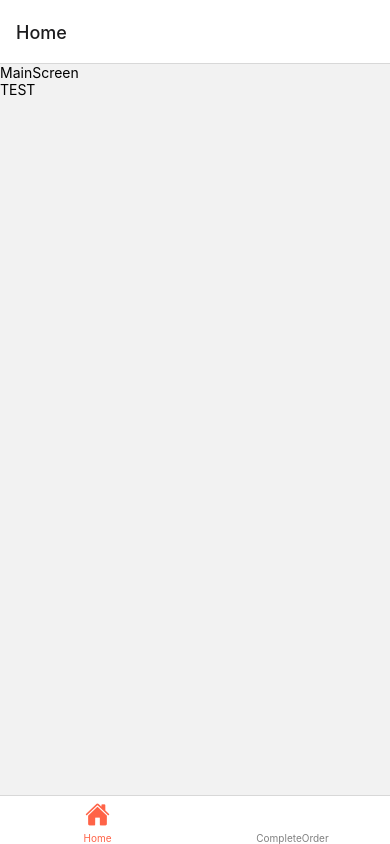
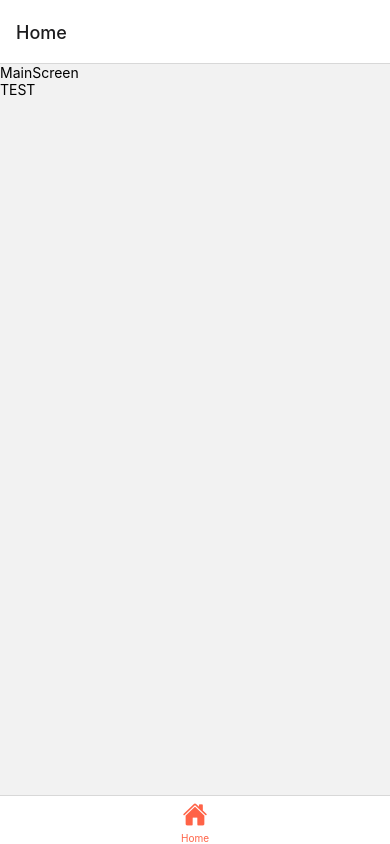
Before and after one commit to GiliEllen/react-natve-e-commerce-frontend, a React Native app: screen / in a window 390 px wide. Built offline with nearby package versions, Linux system fonts and the light colour scheme.

Commit message:
tab-removal

```diff
--- a/App.js
+++ b/App.js
@@ -27,7 +27,6 @@ export default function App() {
         })}
       >
         <Tab.Screen name="Home" component={MainScreen} />
-        <Tab.Screen name="CompleteOrder" component={CompleteOrder} />
       </Tab.Navigator>
     </NavigationContainer>
   );
```
